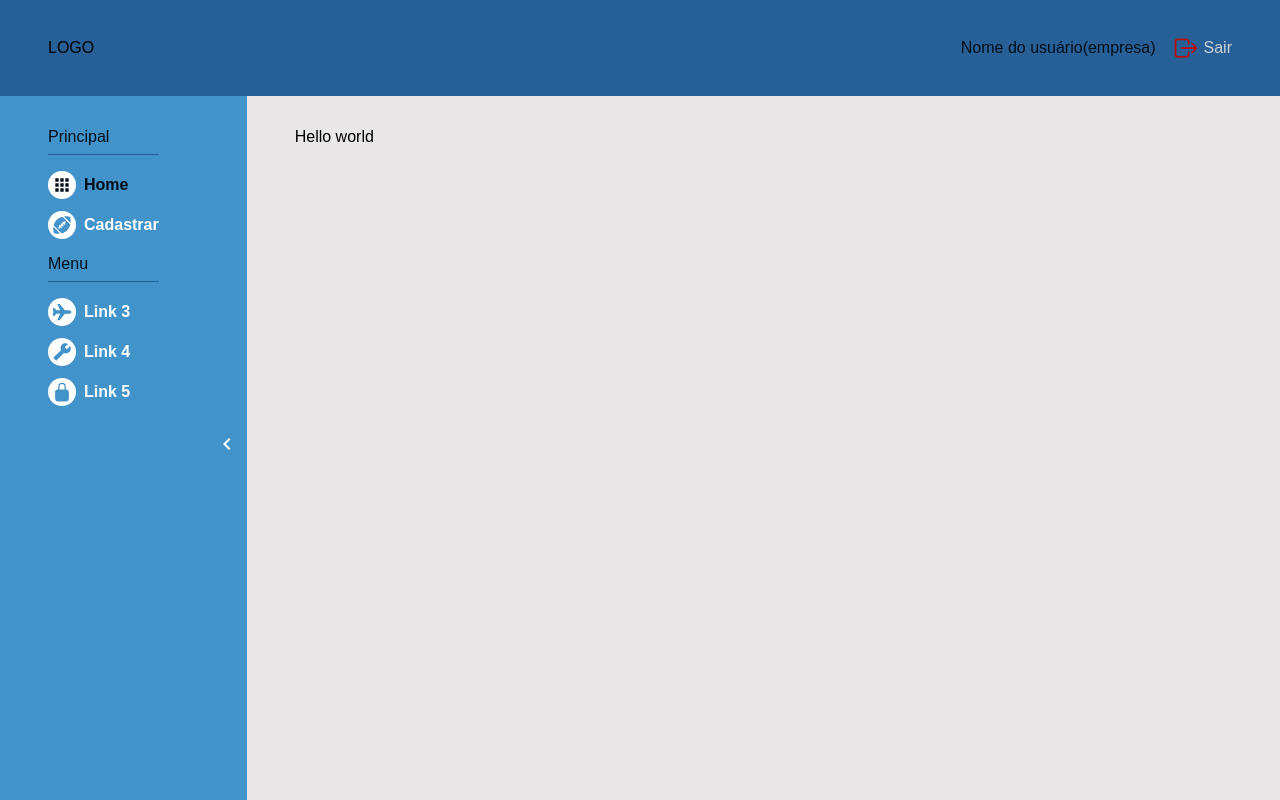
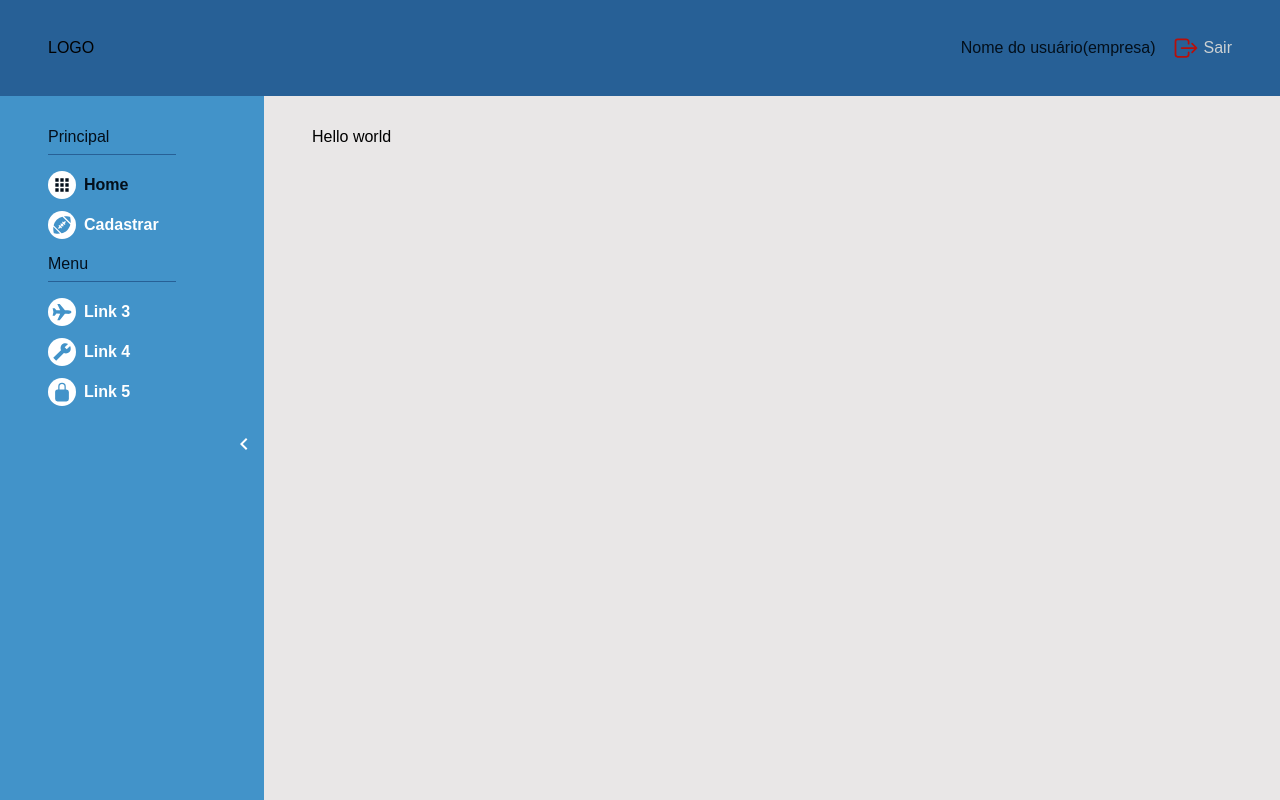
Before and after one commit to RafaelManfrim/MEIHelp_NextJS, a Next.js app: page /dashboard in a window 1280 px wide. Built offline with nearby package versions, Linux system fonts and the light colour scheme.

Commit message:
width sidebar fix

```diff
--- a/src/components/template/Sidebar/styles.ts
+++ b/src/components/template/Sidebar/styles.ts
@@ -1,8 +1,6 @@
 import styled from 'styled-components'
 
 export const SidebarContainer = styled.div`
-    /* min-height: 100%; */
-    /* min-width: 16rem; */
     background-color: var(--light-blue);
     display: flex;
     justify-content: space-between;
@@ -13,6 +11,8 @@ export const SidebarMenuArea = styled.div`
     min-height: 100%;
     padding: 3rem;
     padding-top: 1rem;
+    min-width: 14rem;
+    max-width: 16rem;
 `
 
 export const SidebarArrowArea = styled.div`
```
